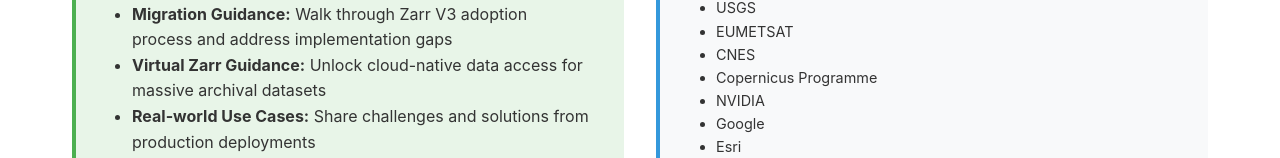
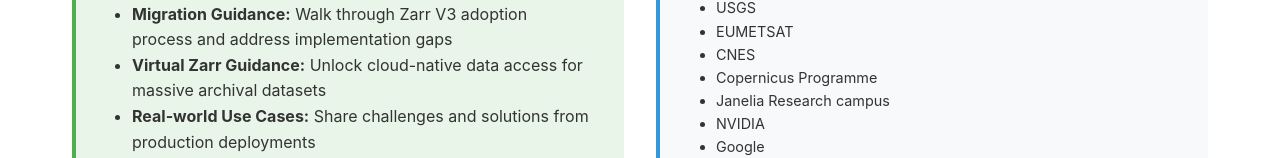
Before and after one commit to zarr-developers/zarr-summit-2025, a Next.js app: page /zarr-summit-2025/adopter-summit in a window 1280 px wide. Shown: the part 648-806 px from the top of the page. Built offline with nearby package versions, Linux system fonts and the light colour scheme.

Commit message:
Update adopter page

```diff
--- a/app/adopter-summit/page.tsx
+++ b/app/adopter-summit/page.tsx
@@ -52,6 +52,7 @@
               <li>EUMETSAT</li>
               <li>CNES</li>
               <li>Copernicus Programme</li>
+              <li>Janelia Research campus</li>
               <li>NVIDIA</li>
               <li>Google</li>
               <li>Esri</li>
```
